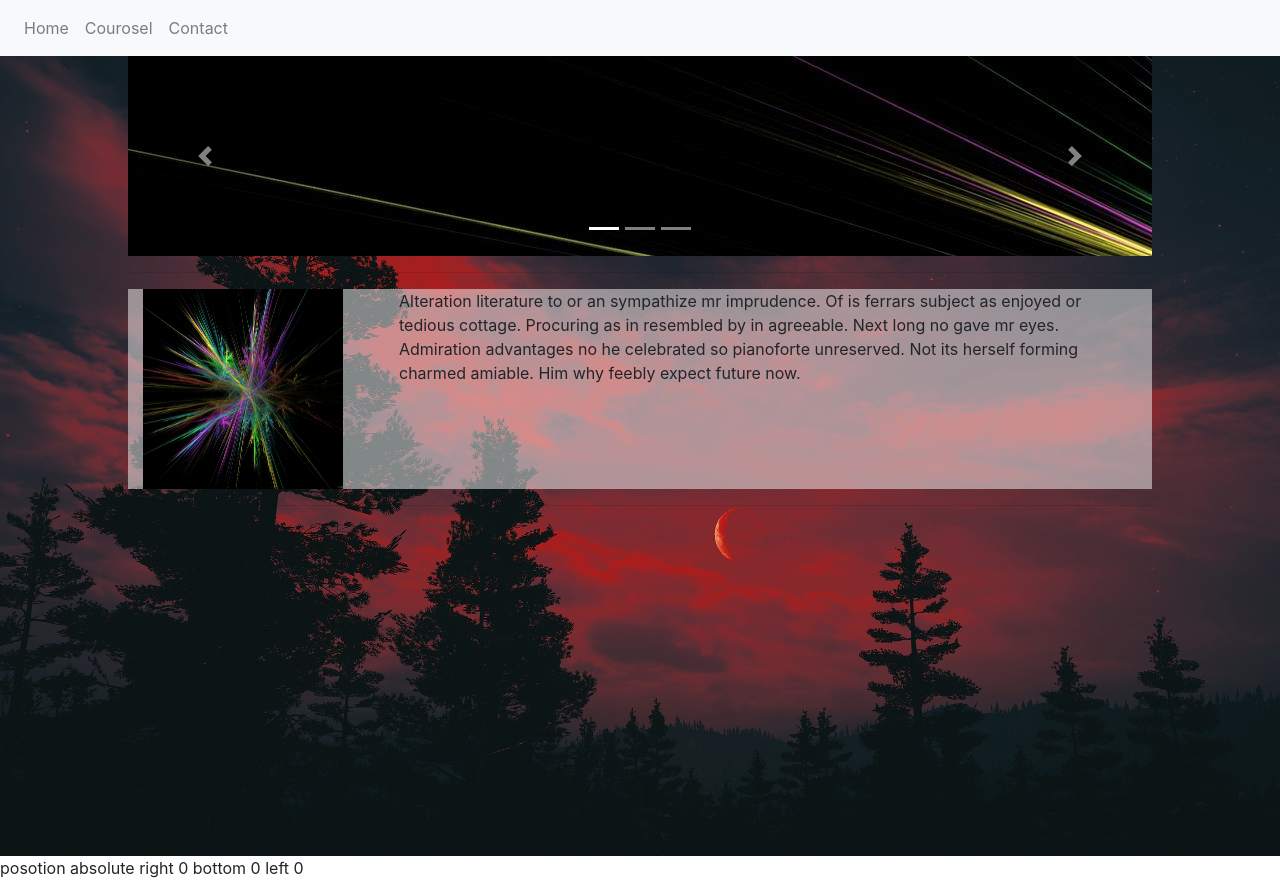
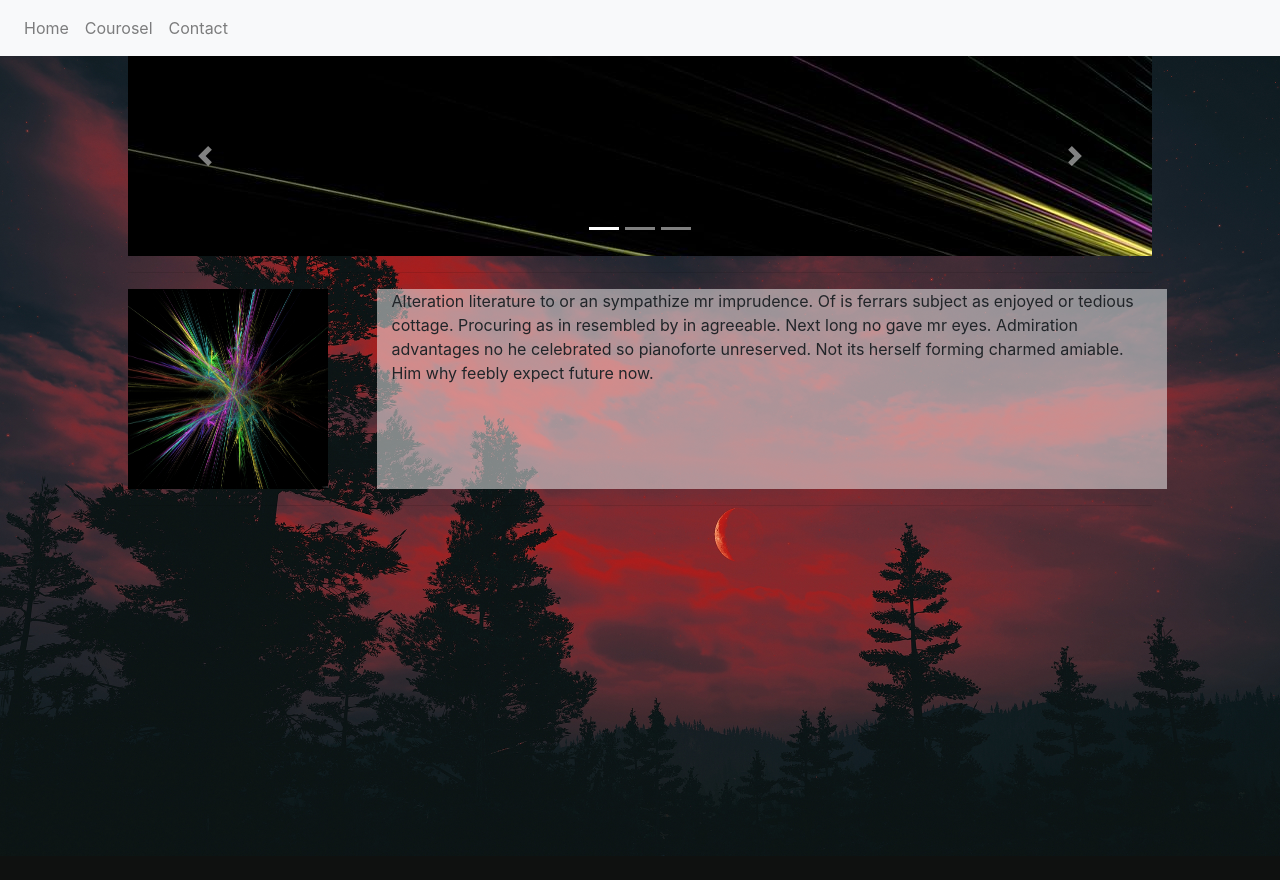
Before and after one commit to RaptorboxN/Art, a PHP site: page /pages/Courosel.php in a window 1280 px wide. After the commit the page ends 856 px from the top, so only its background shows below. Run offline with PHP 8.4, Linux system fonts and the light colour scheme.

Commit message:
Update Courosel.php

```diff
--- a/pages/Courosel.php
+++ b/pages/Courosel.php
@@ -37,11 +37,11 @@ include '../nav.php';
 <!--        einde van de banner-->
 <!--        begin van de inhoud van de pagina-->
         <hr>
-        <div class="row carouselInfo">
+        <div class="row">
             <div class="col-3">
                 <img class="imgStyle" src="../IMG/Art4.jpg">
             </div>
-            <div class="col-9">
+            <div class="col-9 carouselInfo">
                 <p>
                     Alteration literature to or an sympathize mr imprudence.
                     Of is ferrars subject as enjoyed or tedious cottage.
@@ -59,10 +59,3 @@ include '../nav.php';
 
 
 </div>
-
-
-
-posotion absolute
-right 0
-bottom 0
-left 0
```
